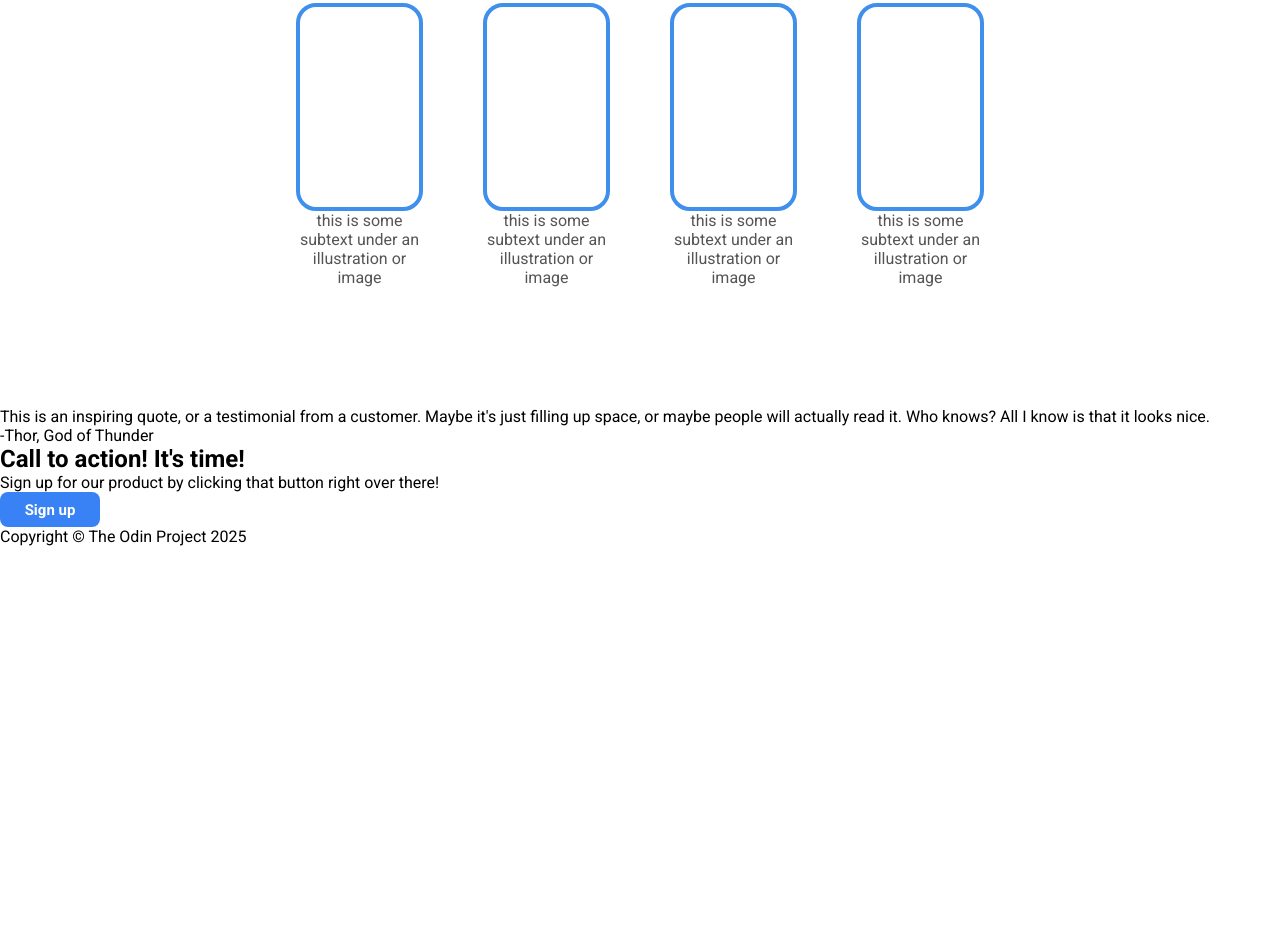
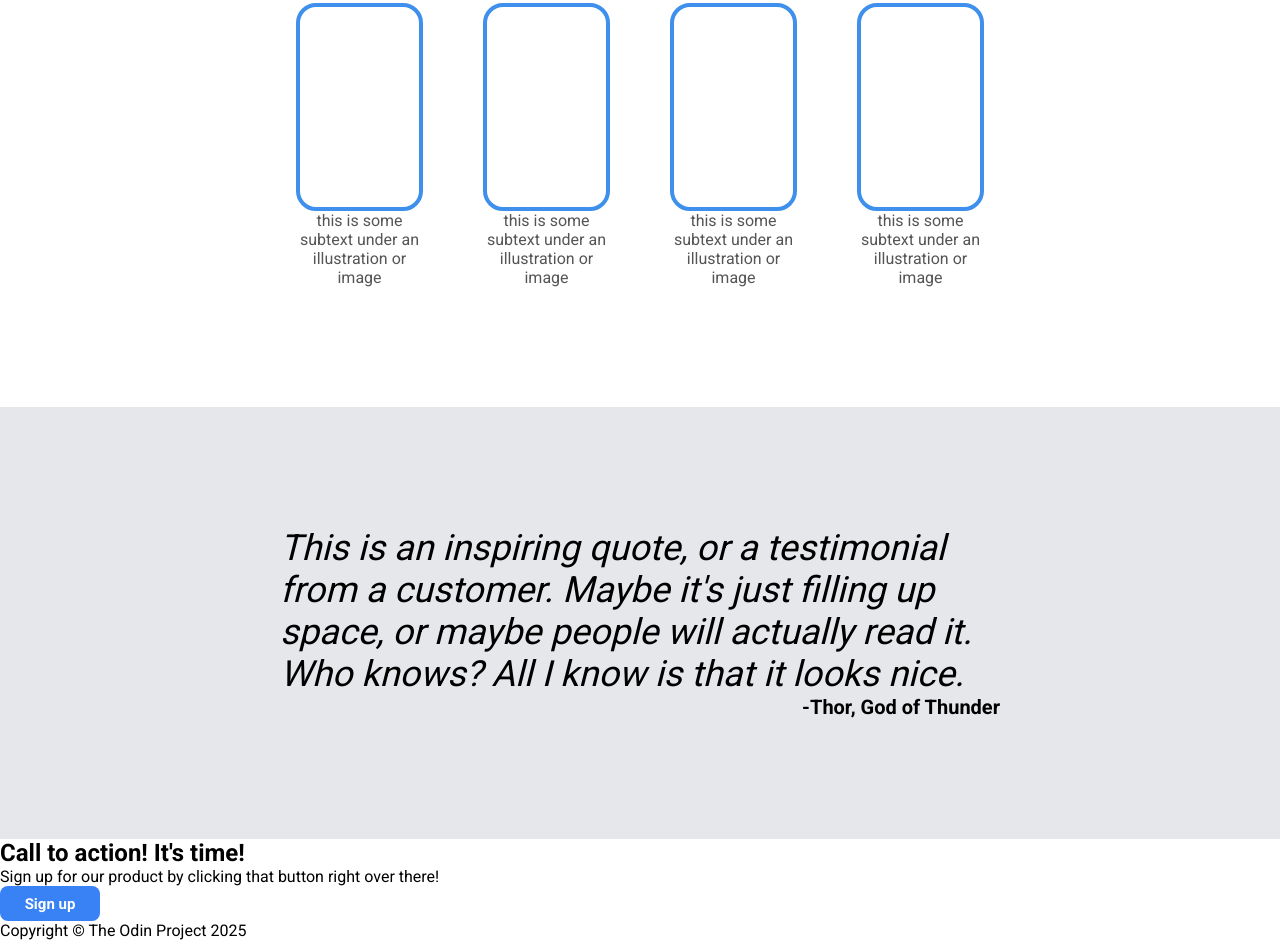
Before and after one commit to cee2tall/odin-landing-page, a plain HTML site: page index.html in a window 1280 px wide. Shown: the part 649-1589 px from the top of the page. Before the commit the page ends 1195 px from the top, so only its background shows below. Drawn offline with Linux system fonts and the light colour scheme.

Commit message:
Finish quote section

```diff
--- a/index.html
+++ b/index.html
@@ -65,15 +65,15 @@
         </div>
       </div>
     </div>
-    <div>
+    <div class="flex quote">
       <!-- section with quote -->
-      <div>
+      <div class="quote-text">
         <!-- the quote -->
         This is an inspiring quote, or a testimonial from a customer. Maybe it's
         just filling up space, or maybe people will actually read it. Who knows?
         All I know is that it looks nice.
       </div>
-      <div>-Thor, God of Thunder</div>
+      <div class="thor">-Thor, God of Thunder</div>
     </div>
     <div>
       <!-- section that has the sign up notification -->
--- a/styles.css
+++ b/styles.css
@@ -49,7 +49,9 @@ a {
 
 .main,
 header,
-.information {
+.information,
+.quote-text,
+.thor {
   width: 60%;
 }
 
@@ -128,3 +130,22 @@ button {
   color: #1f2937;
   font-weight: 900;
 }
+
+.quote {
+  background-color: #e5e7eb;
+  flex-direction: column;
+  align-items: center;
+  padding: 120px 40px;
+}
+
+.quote-text {
+  font-size: 36px;
+  font-style: italic;
+  font-weight: 0;
+}
+
+.thor {
+  text-align: right;
+  font-size: 20px;
+  font-weight: 900;
+}
```
